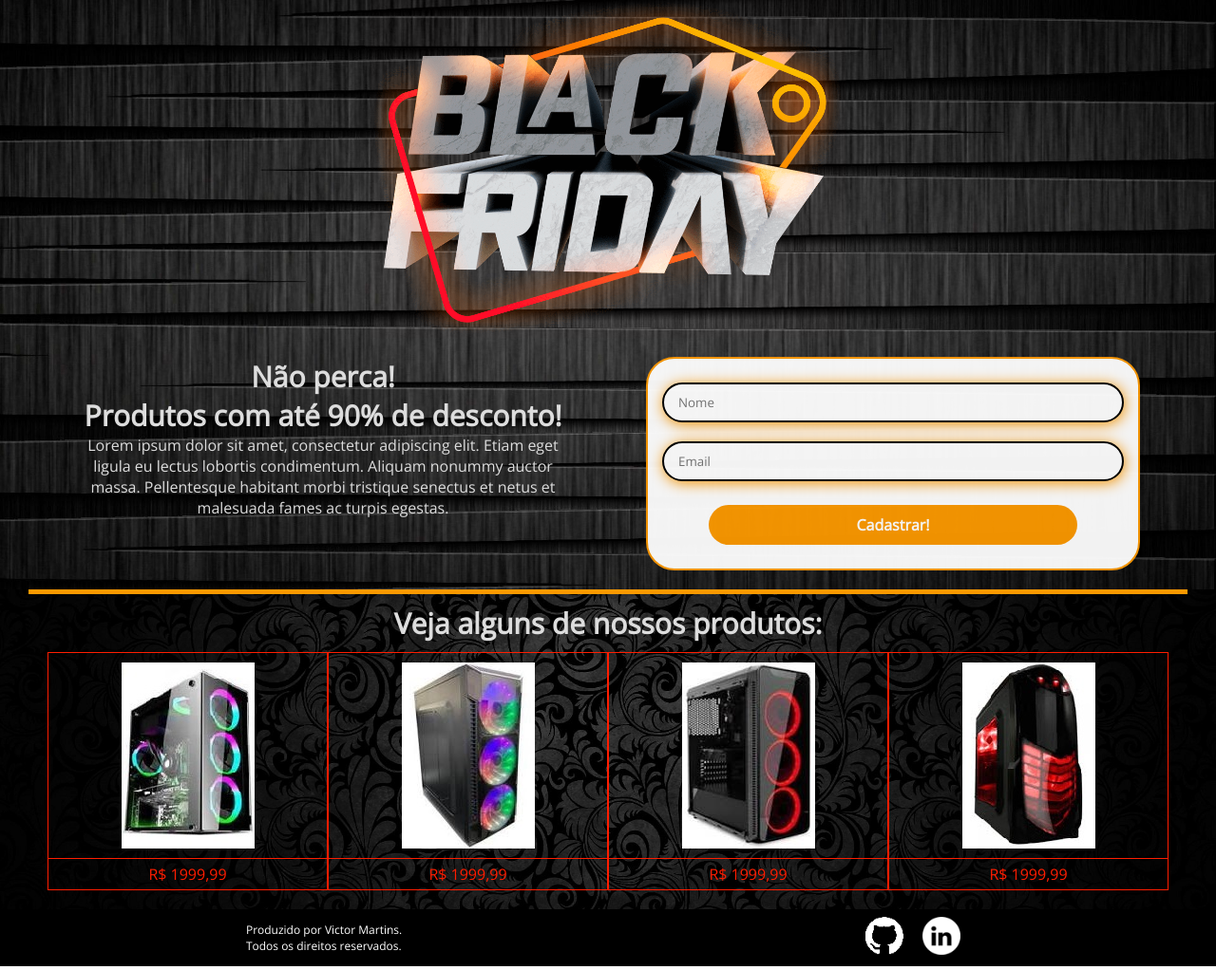
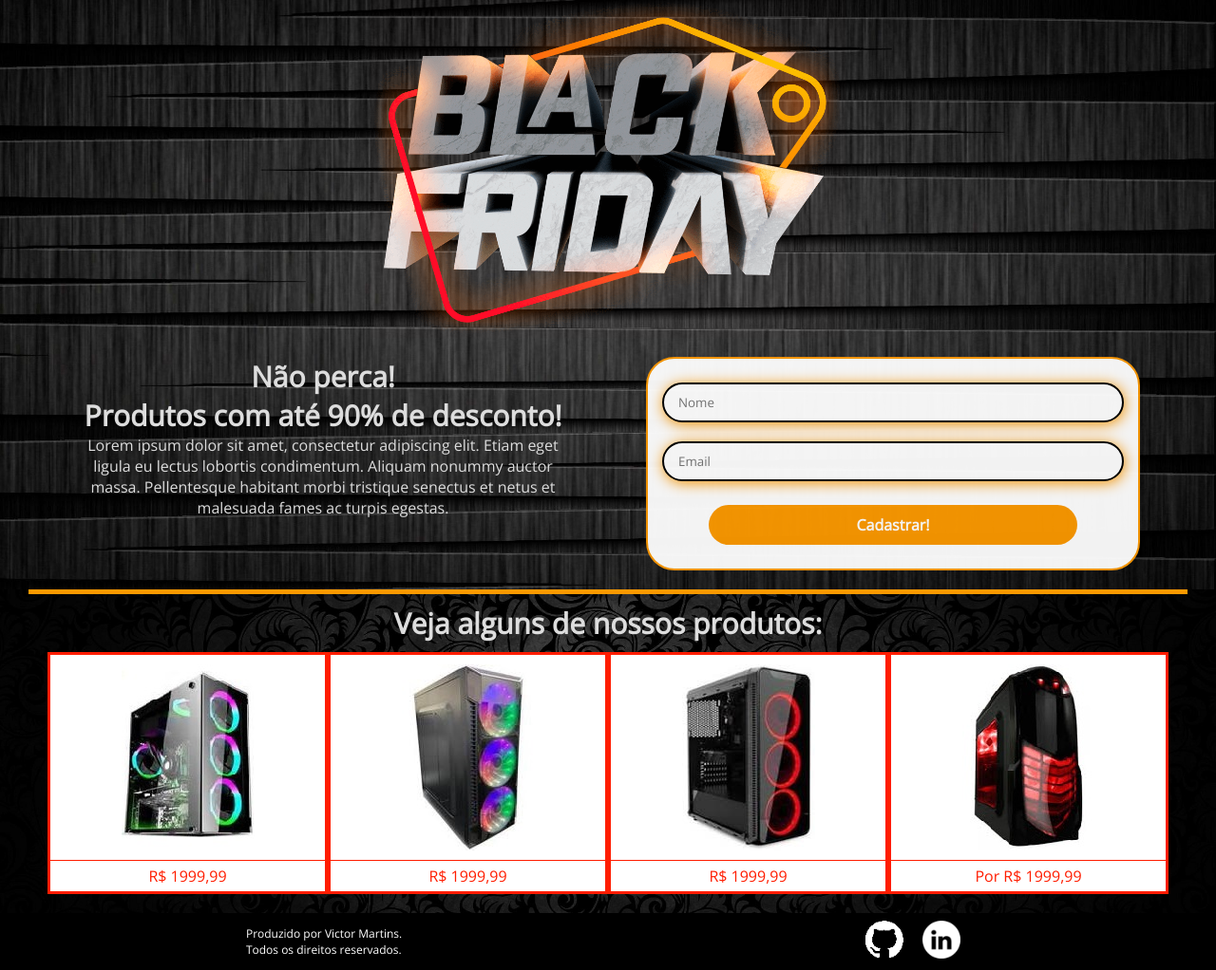
Before and after one commit to VictorFerreiraMartins/DesafioLandPage, a plain HTML site: page index.html in a window 1280 px wide. Shown: the whole page at 95% size. Drawn offline with nearby package versions, Linux system fonts and the light colour scheme.

Commit message:
Alteração de css nos cards

```diff
--- a/css/style.css
+++ b/css/style.css
@@ -120,7 +120,8 @@ html{
     float: left;
     width: 25%;
     box-sizing: border-box;
-    border: 1px solid #ff1d00;
+    border: 3px solid #ff1d00;
+    background: #ffffff;
 }
 
 .products-cards img{
--- a/index.html
+++ b/index.html
@@ -53,7 +53,7 @@
                 </div>
                 <div class="card">
                     <img src="assets/card4.jpg" alt="Computador1">
-                    <p>R$ 1999,99</p>
+                    <p>Por R$ 1999,99</p>
                 </div>
             </div>
         </div>
```
